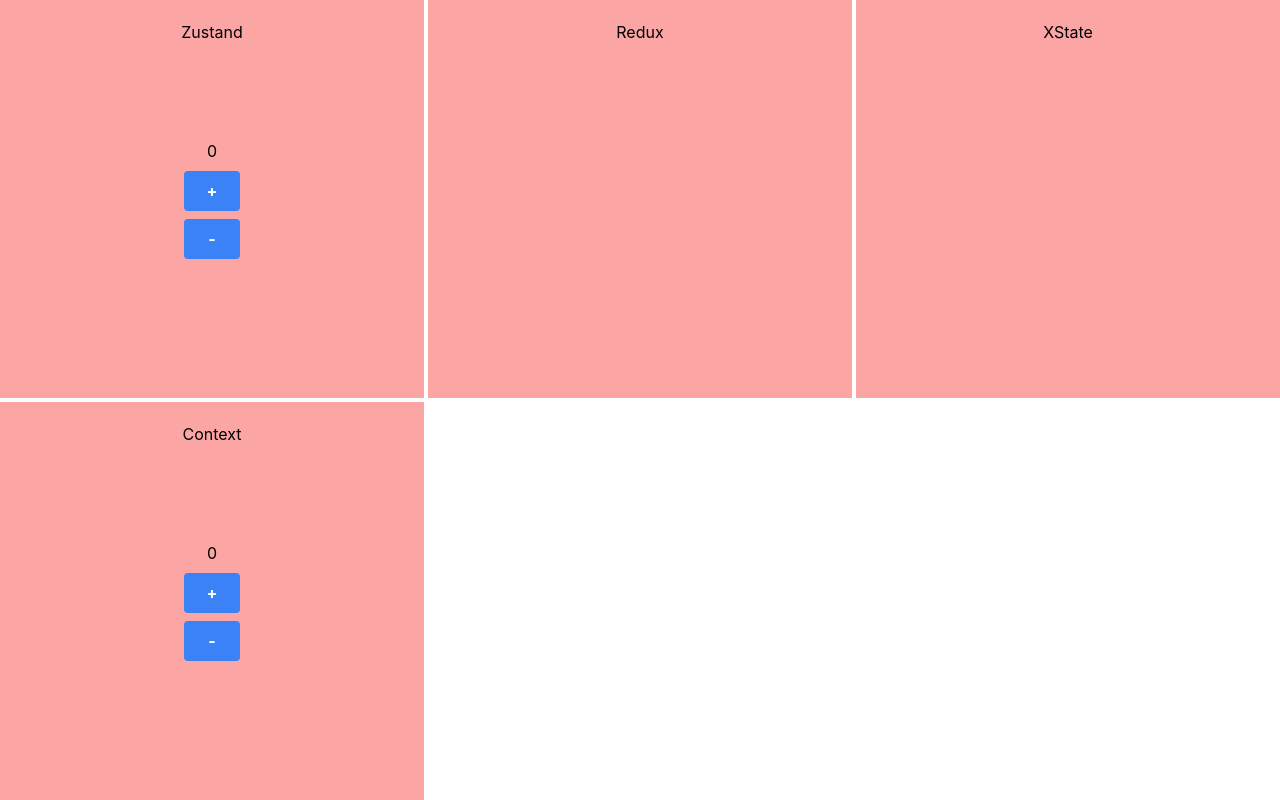
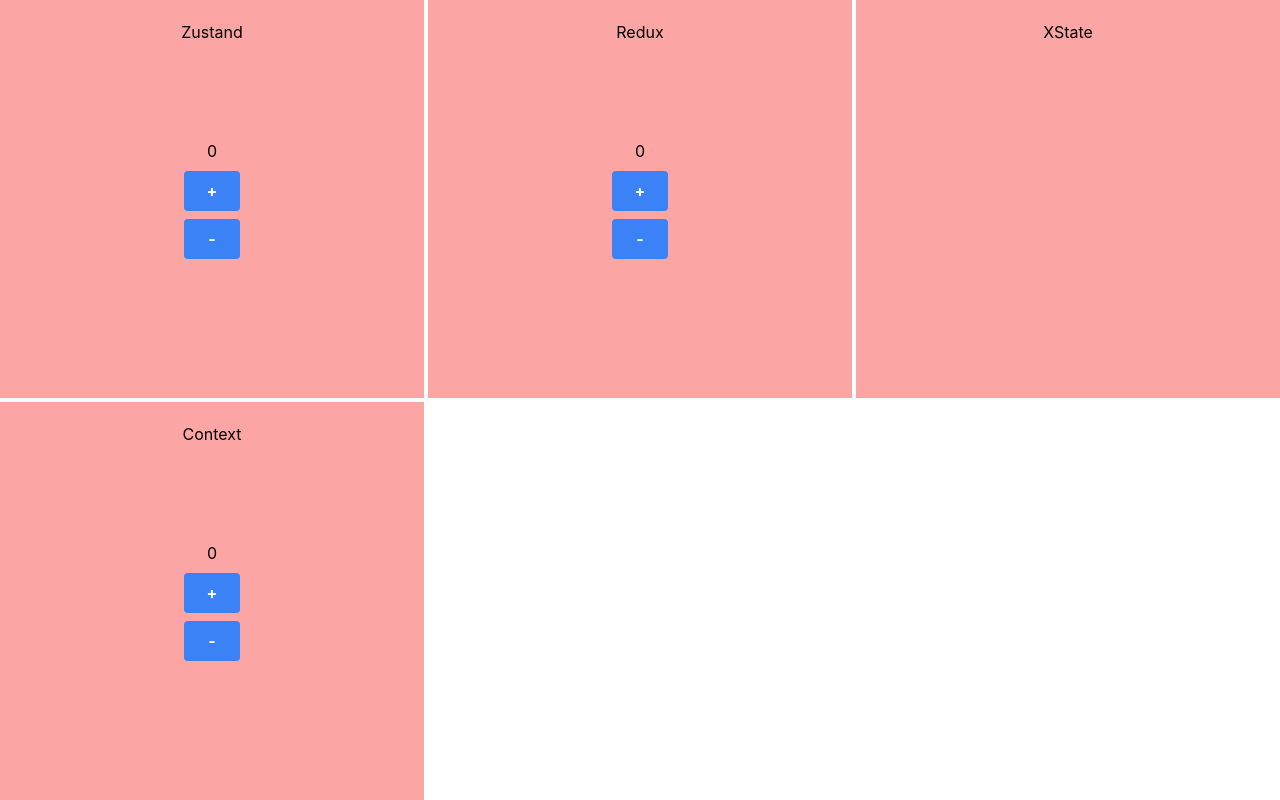
Before and after one commit to MariuzM/react-state-managers, a React (Vite) app: page / in a window 1280 px wide. Built offline with nearby package versions, Linux system fonts and the light colour scheme.

Commit message:
redux added

```diff
--- a/package.json
+++ b/package.json
@@ -8,8 +8,10 @@
     "lint": "eslint --ext .js,.jsx,.ts,.tsx --fix src"
   },
   "dependencies": {
+    "@reduxjs/toolkit": "^1.8.5",
     "react": "^18.2.0",
     "react-dom": "^18.2.0",
+    "react-redux": "^8.0.2",
     "react-router-dom": "^6.3.0",
     "zustand": "^4.1.1"
   },
--- a/src/App.tsx
+++ b/src/App.tsx
@@ -1,5 +1,5 @@
 import { ContextApp } from './components/**states/Context';
-import { Redux } from './components/**states/Redux';
+import { ReduxApp } from './components/**states/Redux';
 import { XState } from './components/**states/XState';
 import { ZustandApp } from './components/**states/Zustand';
 
@@ -7,7 +7,7 @@
   return (
     <div className="md:grid-cols-3 grid h-screen grid-cols-2 gap-1">
       <ZustandApp />
-      <Redux />
+      <ReduxApp />
       <XState />
       <ContextApp />
     </div>
--- a/src/components/**states/Context.tsx
+++ b/src/components/**states/Context.tsx
@@ -1,6 +1,6 @@
 import { useContext, useState } from 'react';
 
-import { CountContext } from '../../states/context/useStoreContext';
+import { CountContext } from '../../states/useContext';
 import { Block } from '../Block';
 import { Button } from '../Button';
 
--- a/src/components/**states/Redux.tsx
+++ b/src/components/**states/Redux.tsx
@@ -1,11 +1,26 @@
+import { Provider, useDispatch, useSelector } from 'react-redux';
+
+import { countMinusSet, countPlusSet, countState, useStoreRedux } from '../../states/useStoreRedux';
 import { Block } from '../Block';
+import { Button } from '../Button';
 
 export const Redux = () => {
+  const count = useSelector(countState);
+  const dispatch = useDispatch();
+
   return (
     <Block title="Redux">
-      {/* {count} */}
-      {/* <Button name="+" onClick={countPlusSet} /> */}
-      {/* <Button name="-" onClick={countMinusSet} /> */}
+      {count}
+      <Button name="+" onClick={() => dispatch(countPlusSet(count + 1))} />
+      <Button name="-" onClick={() => dispatch(countMinusSet(count - 1))} />
     </Block>
   );
 };
+
+export const ReduxApp = () => {
+  return (
+    <Provider store={useStoreRedux}>
+      <Redux />
+    </Provider>
+  );
+};
--- a/src/components/**states/Zustand.tsx
+++ b/src/components/**states/Zustand.tsx
@@ -1,4 +1,4 @@
-import { useStoreZustand } from '../../states/zustand/useStoreZustand';
+import { useStoreZustand } from '../../states/useStoreZustand';
 import { Block } from '../Block';
 import { Button } from '../Button';
 
--- /dev/null
+++ b/src/states/useStoreRedux.ts
@@ -0,0 +1,34 @@
+import { configureStore, createSlice, PayloadAction } from '@reduxjs/toolkit';
+
+export type TypeCountState = {
+  count: number;
+};
+
+const initialState: TypeCountState = {
+  count: 0,
+};
+
+const countSlice = createSlice({
+  name: 'count',
+  initialState: initialState,
+  reducers: {
+    countPlusSet: (state, action: PayloadAction<number>) => {
+      state.count = action.payload;
+    },
+    countMinusSet: (state, action: PayloadAction<number>) => {
+      state.count = action.payload;
+    },
+  },
+});
+
+export const { countMinusSet, countPlusSet } = countSlice.actions;
+
+export const useStoreRedux = configureStore({
+  reducer: {
+    count: countSlice.reducer,
+  },
+});
+
+type RootState = ReturnType<typeof useStoreRedux.getState>;
+
+export const countState = (state: RootState) => state.count.count;
```
Also changed, not shown: src/states/useContext.ts (renamed from src/states/context/useStoreContext.ts), src/states/useStoreZustand.ts (renamed from src/states/zustand/useStoreZustand.ts), 1 other file (tests, documents, lock files or other folders).
